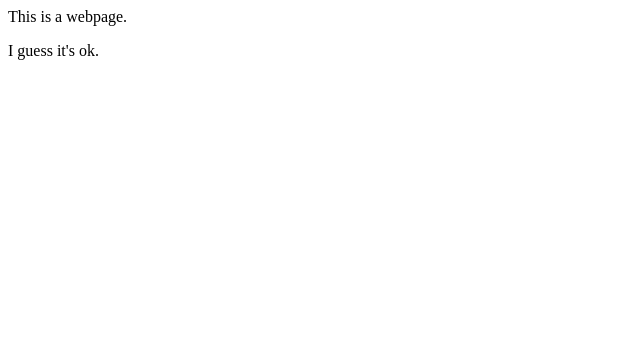
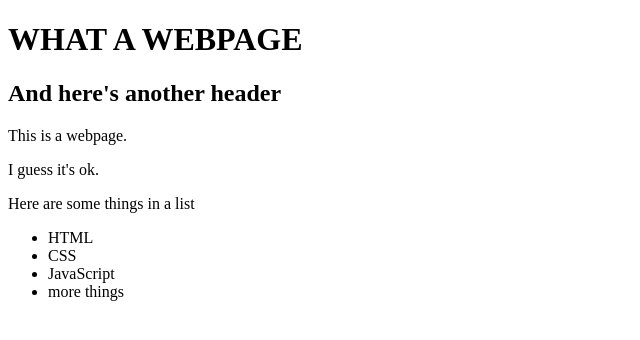
Before and after one commit to aprilso/a-test-webpage, a plain HTML site: page my-first-webpage.html in a window 1280 px wide. Shown: the whole page, without its empty margins (0-640 px from the left). Drawn offline with Linux system fonts and the light colour scheme.

Commit message:
added final html title body

```diff
--- a/my-first-webpage.html
+++ b/my-first-webpage.html
@@ -1,2 +1,23 @@
-<p>This is a webpage.</p>
-<p>I guess it's ok.</p>
+<!DOCTYPE html>
+<html lang="en-US">
+<head>
+  <title> I guess it's a webpage!!!!!</title>
+</head>
+
+<body>
+  <h1>WHAT A WEBPAGE</h1>
+  <h2>And here's another header</h2>
+
+  <p>This is a webpage.</p>
+  <p>I guess it's ok.</p>
+
+  <p> Here are some things in a list</p>
+  <ul>
+    <li>HTML</li>
+    <li>CSS</li>
+    <li>JavaScript</li>
+    <li>more things</li>
+  </ul>
+</body>
+
+</html>
```
